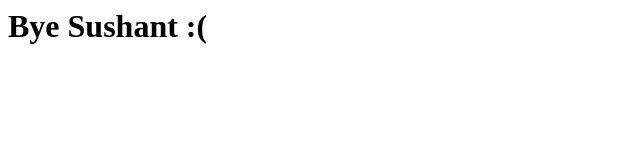
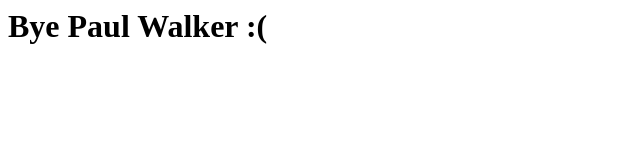
Before and after one commit to farhanahraf03/DevOpsTest, a plain HTML site: page index.html in a window 1280 px wide. Shown: the whole page, without its empty margins (0-640 px from the left). Drawn offline with Linux system fonts and the light colour scheme.

Commit message:
Paul Walker edit

```diff
--- a/index.html
+++ b/index.html
@@ -1,3 +1,3 @@
 <html>
-	<body><h1> Bye Sushant :( </h1></body>
+	<body><h1> Bye Paul Walker :( </h1></body>
 </html>
```
